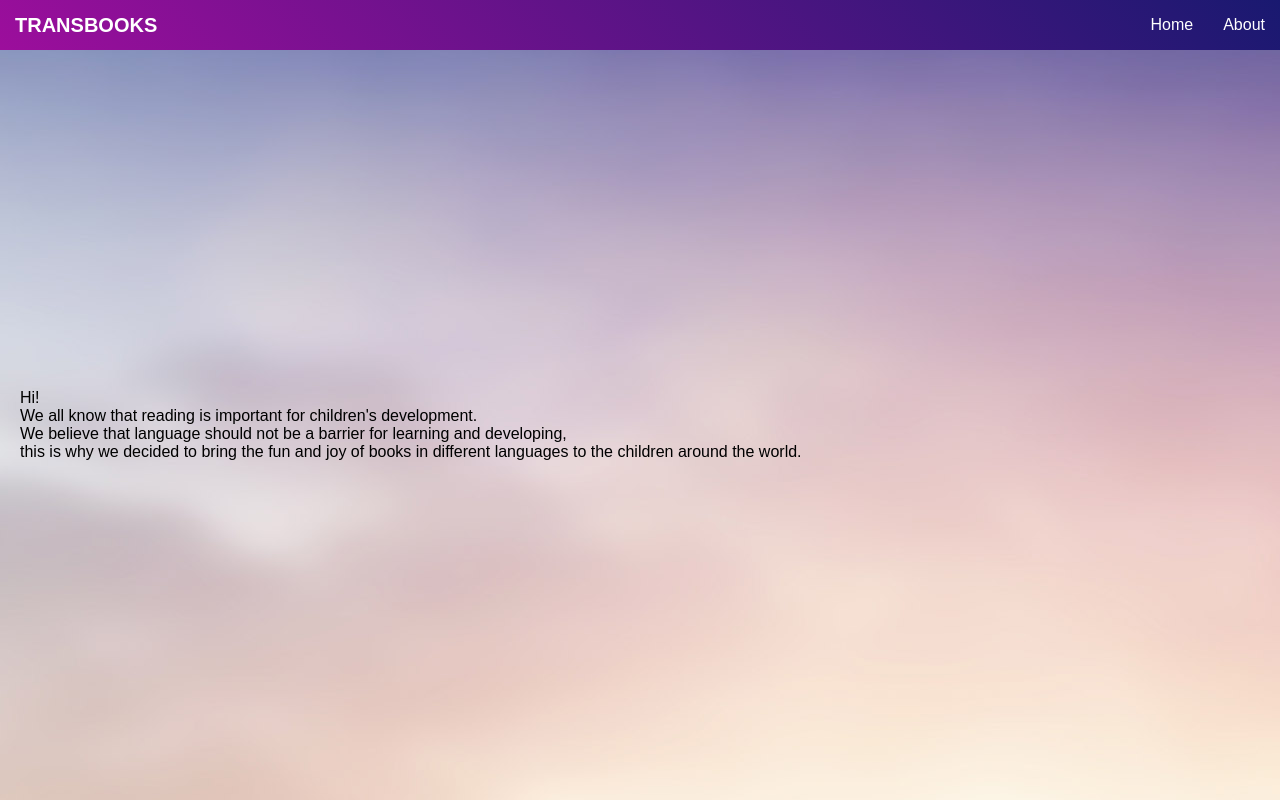
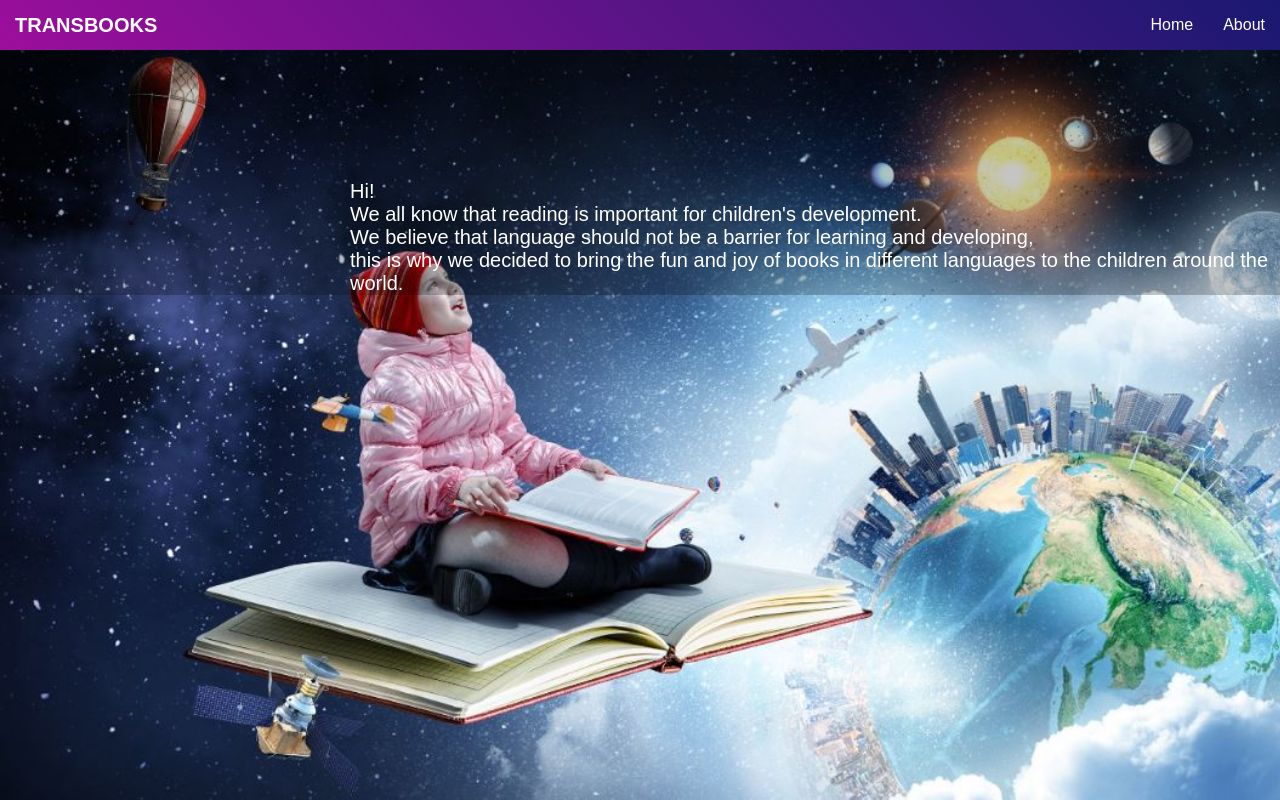
Before and after one commit to Ammar1201/HackathonGroupProject, a React (Create React App) app in the folder client/: page /About in a window 1280 px wide. Built offline with nearby package versions, Linux system fonts and the light colour scheme; no server answers.

Commit message:
minor css adjustments

```diff
--- a/client/src/Pages/About/About.css
+++ b/client/src/Pages/About/About.css
@@ -1,12 +1,20 @@
 .about-container {
   height: calc(100vh - 50px);
-  background-image: url(../../Images/2.jpg);
+  background-image: url(../../Images/Capture.JPG);
   display: flex;
+  flex-direction: column;
+  background-repeat: no-repeat;
+  background-size: cover;
 }
 
-.text {
+.about-text {
   display: flex;
   align-items: center;
   justify-content: center;
-  padding:20px;
+  padding-left:350px;
+  padding-top:130px;
+  /* width: 50%; */
+  background-color: rgba(0, 0, 0, 0.226);
+  font-size: 20px;
+  color:white;
 }
--- a/client/src/Pages/About/About.js
+++ b/client/src/Pages/About/About.js
@@ -3,7 +3,7 @@ import "./About.css"
 
 function About() {
   return <div className="about-container">
-    <p className="text">
+    <p className="about-text">
       Hi!
       <br />
       We all know that reading is important for children's development.
--- a/client/src/Pages/BookDIsplay/BookDisplay.js
+++ b/client/src/Pages/BookDIsplay/BookDisplay.js
@@ -2,6 +2,7 @@ import React, { useState, useEffect } from "react";
 import { useParams } from "react-router-dom";
 import { books } from "../../constants";
 import "./BookDisplay.css";
+import Translator from "../../translator/translator";
 
 function BookDisplay() {
   const [book, setBook] = useState(null);
@@ -15,13 +16,17 @@ function BookDisplay() {
   console.log(id);
   return (
     <div className="book-text">
-      { book &&
+      {book && (
         <>
-          <div className="book-img"style={{backgroundImage:`url(${book.img})`}}></div>
+          <div
+            className="book-img"
+            style={{ backgroundImage: `url(${book.img})` }}
+          ></div>
           <h3 className="book-title">{book.name}</h3>
           <p className="book-paragraph">{book.text}</p>
+          <Translator originalText={book.text} outputLang={"hebrew"} />
         </>
-      }
+      )}
     </div>
   );
 }
--- a/client/src/Pages/HomePage/HomePage.css
+++ b/client/src/Pages/HomePage/HomePage.css
@@ -8,8 +8,9 @@
   /* justify-content: center; */
   flex-direction: column;
   background-image: url("../../Images/8.jpg");
-  background-position:top;
-
+  background-repeat: no-repeat;
+  background-size: cover;
+  background-position: top;
 }
 
 .title-hp {
@@ -38,15 +39,15 @@ select {
   flex-direction: column;
   align-items: center;
 }
-select:hover{
-  background-color: rgb(93, 178, 248);
+select:hover {
+  background-color: rgb(252, 213, 248);
 }
 
 label {
   font-size: 20px;
   padding: 5px;
-  color:rgb(243, 84, 217);
-  text-shadow: 2px 2px 2px rgba(255, 255, 255,0.22);
+  color: rgb(243, 84, 217);
+  text-shadow: 2px 2px 2px rgba(255, 255, 255, 0.22);
 }
 
 .homepage-logo {
@@ -56,7 +57,6 @@ label {
 .title {
   font-size: clamp(1.5625rem, -1.1719rem + 8.75vw, 3.75rem);
   text-align: center;
-  color: #FFFFFF;
-text-shadow: 1px 3px 0 #969696, 1px 13px 5px #aba8a8;
-
+  color: #ffffff;
+  text-shadow: 1px 3px 0 #969696, 1px 13px 5px #aba8a8;
 }
--- a/client/src/translator/translator.js
+++ b/client/src/translator/translator.js
@@ -1,12 +1,10 @@
-import { useState } from "react";
-import "./Translator.css";
-import React from "react";
+import React, { useState } from "react";
 
 const Translator = (originalText, outputLang) => {
-  const [translatedText, setTranslatedText] = useState("");
+  const [translatedText, setTranslatedText] = useState();
   const [isTranslated, setIsTranslated] = useState();
 
-  const translate = () => {
+  const Translate = () => {
     const options = {
       method: "POST",
       headers: {
@@ -41,7 +39,7 @@ const Translator = (originalText, outputLang) => {
 
   return (
     <div className="translatedText">
-      {translate()}
+      {Translate()}
       {isTranslated ? translatedText : null}
     </div>
   );
```
Also changed, not shown: client/src/Pages/HomePage/HomePage.js (+11 -8 lines), client/src/Images/Capture.JPG (added).
